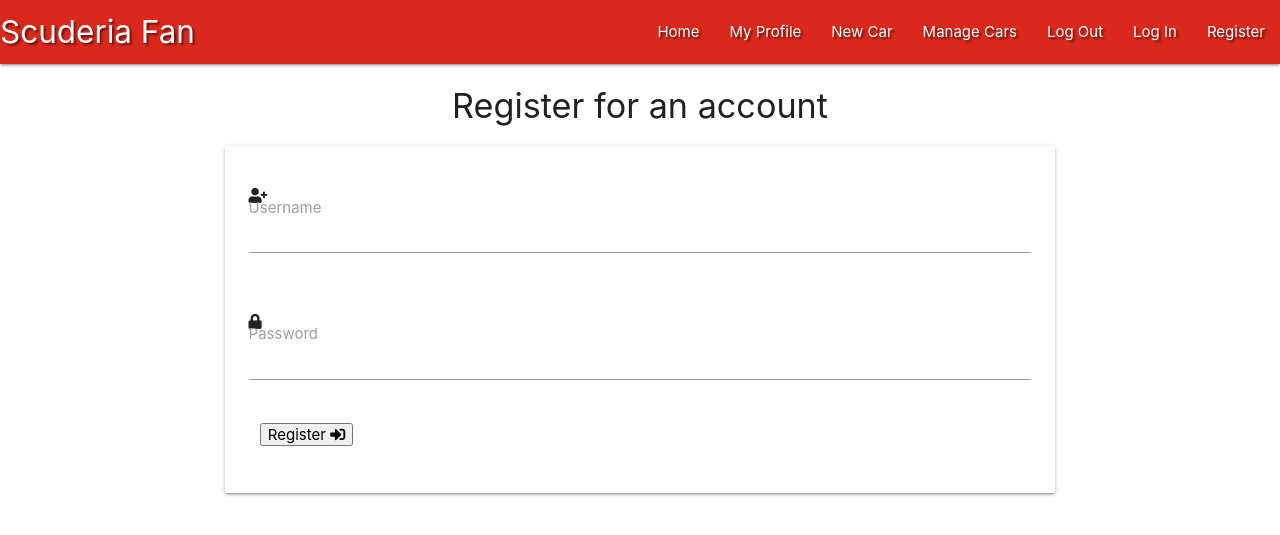
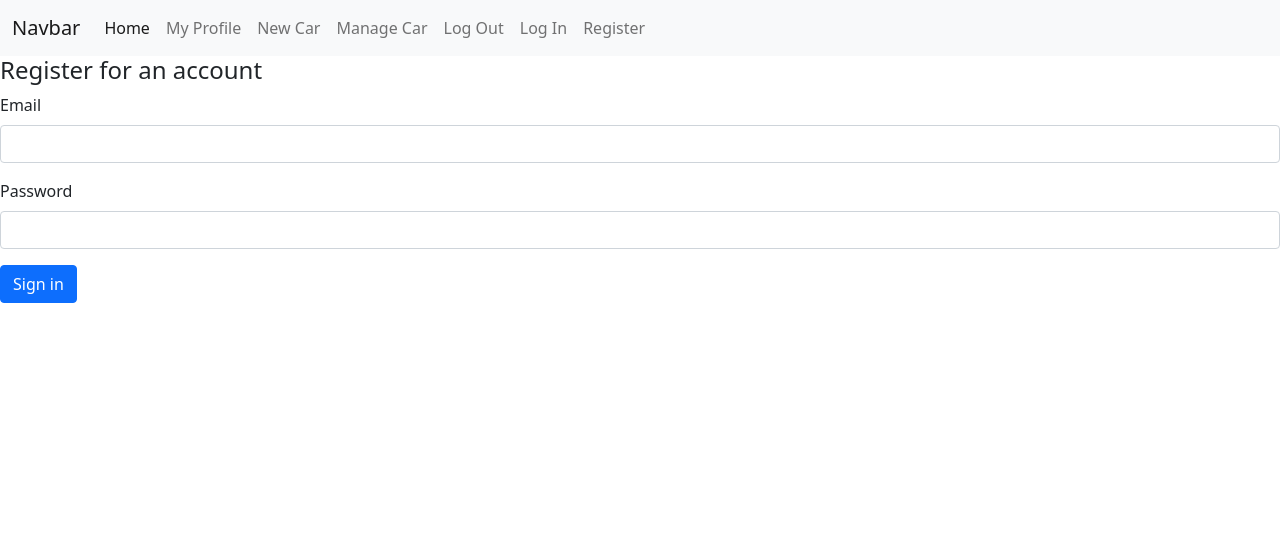
Before and after one commit to cartman1978/the-scuderia-ferrari_f1, a Flask app: page /register in a window 1280 px wide. Shown: the top 535 px of the page. Run offline with Flask 2, Linux system fonts and the light colour scheme; some libraries are stand-ins or nearby versions.

Commit message:
Removed Materialize and add Bootstrap

```diff
--- a/templates/base.html
+++ b/templates/base.html
@@ -7,16 +7,19 @@
     <meta name="viewport" content="width=device-width, initial-scale=1.0">
     <link rel="stylesheet" href="https://cdnjs.cloudflare.com/ajax/libs/font-awesome/5.15.3/css/all.min.css"
         type="text/css" />
-    <link rel="stylesheet" href="https://cdnjs.cloudflare.com/ajax/libs/materialize/1.0.0/css/materialize.min.css"
-        type="text/css">
+    <link href="https://cdn.jsdelivr.net/npm/bootstrap@5.0.1/dist/css/bootstrap.min.css" rel="stylesheet"
+        integrity="sha384-+0n0xVW2eSR5OomGNYDnhzAbDsOXxcvSN1TPprVMTNDbiYZCxYbOOl7+AMvyTG2x" crossorigin="anonymous">
+
+    <!-- <link rel="stylesheet" href="https://cdnjs.cloudflare.com/ajax/libs/materialize/1.0.0/css/materialize.min.css"
+        type="text/css"> -->
     <link rel="stylesheet" href="{{ url_for('static', filename='css/style.css') }}">
     <title>Car Manager</title>
 </head>
 
 <body>
 
-    <header>
-        <!-- Main navbar -->
+    <!-- <header>
+
         <nav class="text-shadow">
             <div class="navigation">
                 <a href="{{ url_for('get_cars') }}" class="brand-logo">Scuderia Fan</a>
@@ -33,7 +36,6 @@
             </div>
         </nav>
 
-        <!-- Mobile Nabvar -->
         <ul class="sidenav" id="mobile-demo">
             <li>
                 <h4 class="center-align mob-header">Scuderia Fans</h4>
@@ -46,7 +48,44 @@
             <li><a href="#">Log In</a></li>
             <li><a href="{{ url_for('register') }}">Register</a></li>
         </ul>
-    </header>
+    </header> -->
+
+
+    <nav class="navbar navbar-expand-lg navbar-light bg-light">
+        <div class="container-fluid">
+            <a class="navbar-brand" href="#">Navbar</a>
+            <button class="navbar-toggler" type="button" data-bs-toggle="collapse" data-bs-target="#navbarNavDropdown"
+                aria-controls="navbarNavDropdown" aria-expanded="false" aria-label="Toggle navigation">
+                <span class="navbar-toggler-icon"></span>
+            </button>
+            <div class="collapse navbar-collapse" id="navbarNavDropdown">
+                <ul class="navbar-nav">
+                    <li class="nav-item">
+                        <a class="nav-link active" aria-current="page" href="#">Home</a>
+                    </li>
+                    <li class="nav-item">
+                        <a class="nav-link" href="#">My Profile</a>
+                    </li>
+                    <li class="nav-item">
+                        <a class="nav-link" href="#">New Car</a>
+                    </li>
+                    <li class="nav-item">
+                        <a class="nav-link" href="#">Manage Car</a>
+                    </li>
+                    <li class="nav-item">
+                        <a class="nav-link" href="#">Log Out</a>
+                    </li>
+                    <li class="nav-item">
+                        <a class="nav-link" href="#">Log In</a>
+                    </li>
+                    <li class="nav-item">
+                        <a class="nav-link" href="{{ url_for('register') }}">Register</a>
+                    </li>
+
+                </ul>
+            </div>
+        </div>
+    </nav>
 
     {% block content %}
     {% endblock %}
--- a/templates/register.html
+++ b/templates/register.html
@@ -3,33 +3,19 @@
 
 <h4 class="center-align">Register for an account</h4>
 
-<div class="row">
-    <form class="col s12 m8 offset-m2" method="POST" action="{{ url_for('register') }}">
-        <div class="card-panel">
-            <div class="row">
-                <div class="input-field col s12">
-                    <i class="fas fa-user-plus"></i>
-                    <input id="username" name="username" type="text" class="validate">
-                    <label for="username">Username</label>
-                </div>
-            </div>
-            <div class="row">
-                <div class="input-field col s12">
-                    <i class="fas fa-lock"></i>
-                    <input id="password" name="password" type="password" class="validate">
-                    <label for="password">Password</label>
-                </div>
 
-            </div>
-            <class class="row">
-                <div class="col s12 m8">
-                    <button type="submit" class="reg-buttons">
-                        Register <i class="fas fa-sign-in-alt"></i>
-                    </button>
-                </div>
-            </class>
-        </div>
-    </form>
-</div>
+<form class="row g-3" method="POST" action="{{ url_for('register') }}">
+    <div class="col-md-12">
+        <label for="inputEmail4" class="form-label">Email</label>
+        <input type="email" class="form-control" id="inputEmail4">
+    </div>
+    <div class="col-md-12">
+        <label for="inputPassword4" class="form-label">Password</label>
+        <input type="password" class="form-control" id="inputPassword4">
+    </div>
+    <div class="col-12">
+        <button type="submit" class="btn btn-primary">Sign in</button>
+    </div>
+</form>
 
 {% endblock %}
```
